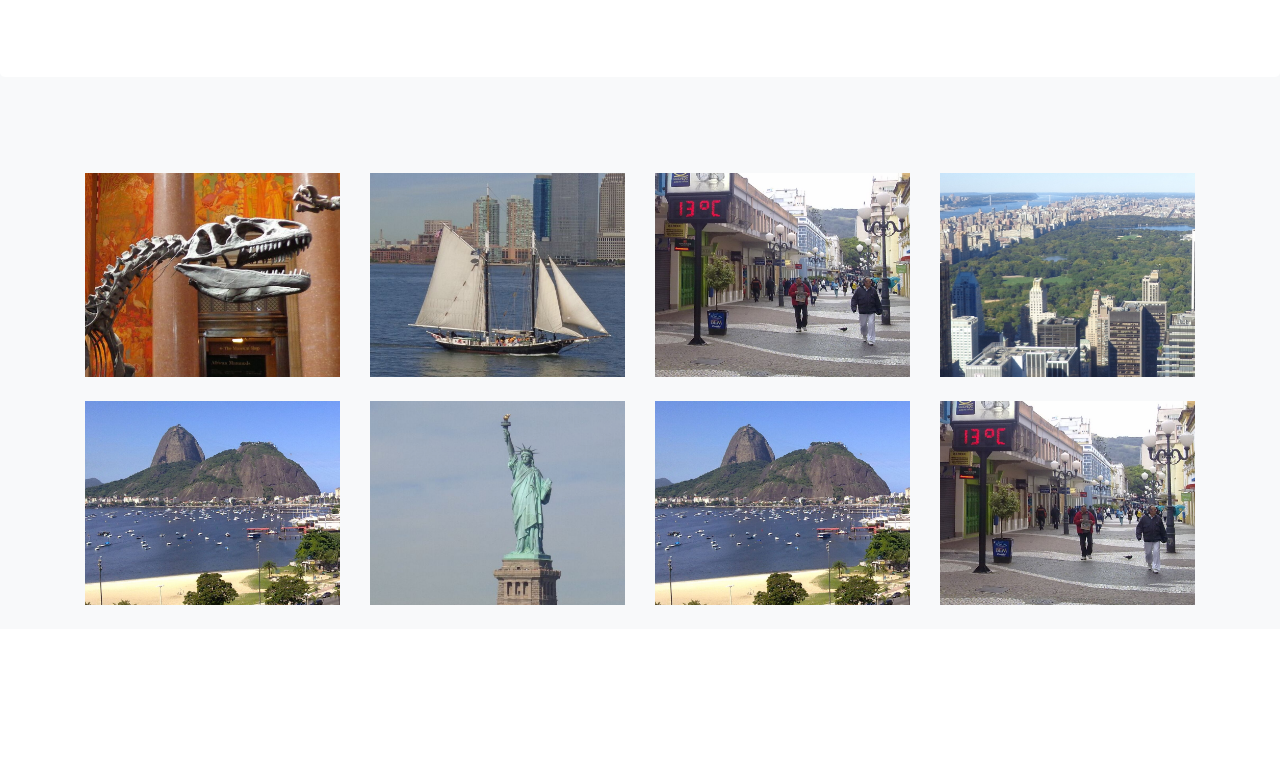
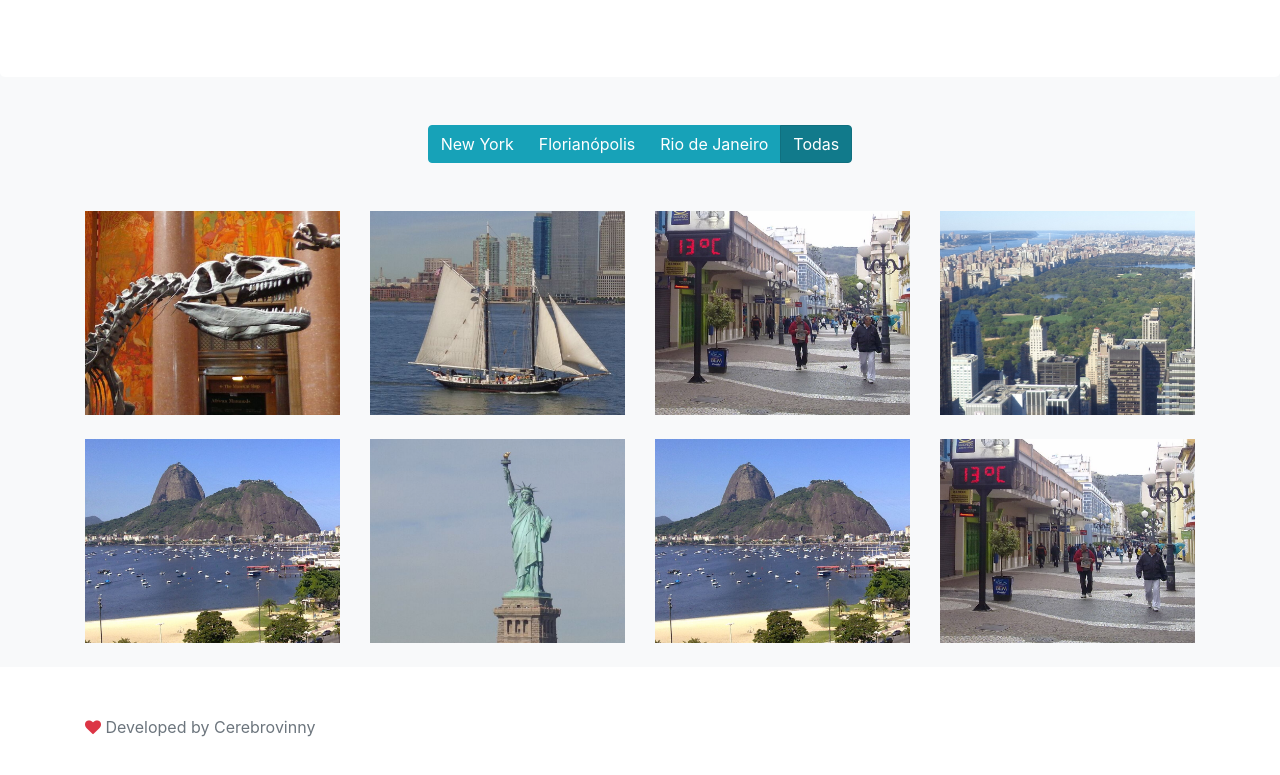
Before and after one commit to Cerebrovinny/gallery, a website built with webpack: page src/index.html in a window 1280 px wide. Shown: the part 209-984 px from the top of the page. Before the commit the page ends 838 px from the top, so only its background shows below. Built offline with nearby package versions, Linux system fonts and the light colour scheme; files whose address does not match are found by name.

Commit message:
added buttons and styles

```diff
--- a/package.json
+++ b/package.json
@@ -17,9 +17,8 @@
     "css-loader": "0.28.11",
     "file-loader": "1.1.11",
     "font-awesome": "4.7.0",
-    "jquery": "3.3.1",
+    "jquery": "^3.6.0",
     "mini-css-extract-plugin": "0.4.0",
-    "node-sass": "4.12.0",
     "optimize-css-assets-webpack-plugin": "4.0.1",
     "popper.js": "1.14.3",
     "postcss-loader": "2.1.5",
@@ -29,5 +28,8 @@
     "webpack": "4.8.3",
     "webpack-cli": "2.1.3",
     "webpack-dev-server": "3.1.4"
+  },
+  "dependencies": {
+    "node-sass": "^6.0.1"
   }
 }
--- a/src/index.html
+++ b/src/index.html
@@ -5,15 +5,14 @@
     <meta charset="UTF-8">
     <meta name="viewport" content="width=device-width, initial-scale=1.0">
     <meta http-equiv="X-UA-Compatible" content="ie=edge">
-    <title>Images Gallery</title>
+    <title>Galeria de Fotos</title>
     <link rel="stylesheet" href="estilo.css">
 </head>
 
 <body>
     <header wm-include="/pages/template/header.html"></header>
     <main class="bg-light" wm-include="/pages/galery/galery.html"></main>
-
-
+    <footer class="footer" wm-include="/pages/template/footer.html"></footer>
     <script src="app.js"></script>
 </body>
 
--- a/src/index.js
+++ b/src/index.js
@@ -7,3 +7,4 @@ import 'bootstrap';
 
 //JS
 import './js/core/includes'
+import './js/plugins/cityButtons'
--- a/src/js/core/includes.js
+++ b/src/js/core/includes.js
@@ -1,4 +1,12 @@
-import $ from 'jquery';
+import $ from 'jquery'
+
+const loadHtmlSuccessCallbacks = []
+
+export function onLoadHtmlSuccess(callback) {
+    if(!loadHtmlSuccessCallbacks.includes(callback)) {
+        loadHtmlSuccessCallbacks.push(callback)
+    }
+}
 
 function loadIncludes(parent) {
     if(!parent) parent = 'body'
@@ -10,11 +18,12 @@ function loadIncludes(parent) {
                 $(e).html(data)
                 $(e).removeAttr('wm-include')
 
+                loadHtmlSuccessCallbacks.forEach(
+                    callback => callback(data))
                 loadIncludes(e)
             }
         })
     })
-
 }
 
-loadIncludes();
+loadIncludes()
--- /dev/null
+++ b/src/js/plugins/cityButtons.js
@@ -0,0 +1,49 @@
+import $ from 'jquery'
+
+import { onLoadHtmlSuccess } from '../core/includes'
+
+const duration = 300
+
+function filterByCity(city) {
+    $('[wm-city]').each(function (i, e) {
+        const isTarget = $(this).attr('wm-city') === city
+            || city === null
+        if (isTarget) {
+            $(this).parent().removeClass('d-none')
+            $(this).fadeIn(duration)
+        } else {
+            $(this).fadeOut(duration, () => {
+                $(this).parent().addClass('d-none')
+            })
+        }
+    })
+}
+
+$.fn.cityButtons = function () {
+    const cities = new Set
+    $('[wm-city]').each(function (i, e) {
+        cities.add($(e).attr('wm-city'))
+    })
+
+    const btns = Array.from(cities).map(city => {
+        const btn = $('<button>')
+            .addClass(['btn', 'btn-info']).html(city)
+        btn.click(e => filterByCity(city))
+        return btn
+    })
+
+    const btnAll = $('<button>')
+        .addClass(['btn', 'btn-info', 'active']).html('Todas')
+    btnAll.click(e => filterByCity(null))
+    btns.push(btnAll)
+
+    const btnGroup = $('<div>').addClass(['btn-group'])
+    btnGroup.append(btns)
+
+    $(this).html(btnGroup)
+    return this
+}
+
+onLoadHtmlSuccess(function() {
+    $('[wm-city-buttons]').cityButtons()
+})
--- a/src/pages/galery/galery.html
+++ b/src/pages/galery/galery.html
@@ -39,3 +39,6 @@
         </div>
     </div>
 </div>
+<script>
+    $('[wm-city-buttons]').cityButtons()
+</script>
--- /dev/null
+++ b/src/pages/template/footer.html
@@ -0,0 +1,6 @@
+<div class="container">
+    <span class="text-muted">
+        <i class="fa fa-heart text-danger"></i>
+        Developed by Cerebrovinny
+    </span>
+</div>
--- a/src/scss/custom.scss
+++ b/src/scss/custom.scss
@@ -6,3 +6,8 @@
 .jumbotron .jumbotron-heading {
     font-weight: 300;
 }
+
+footer {
+    padding-top: 3rem;
+    padding-bottom: 3rem;
+}
```
Also changed, not shown: 1 other file.
